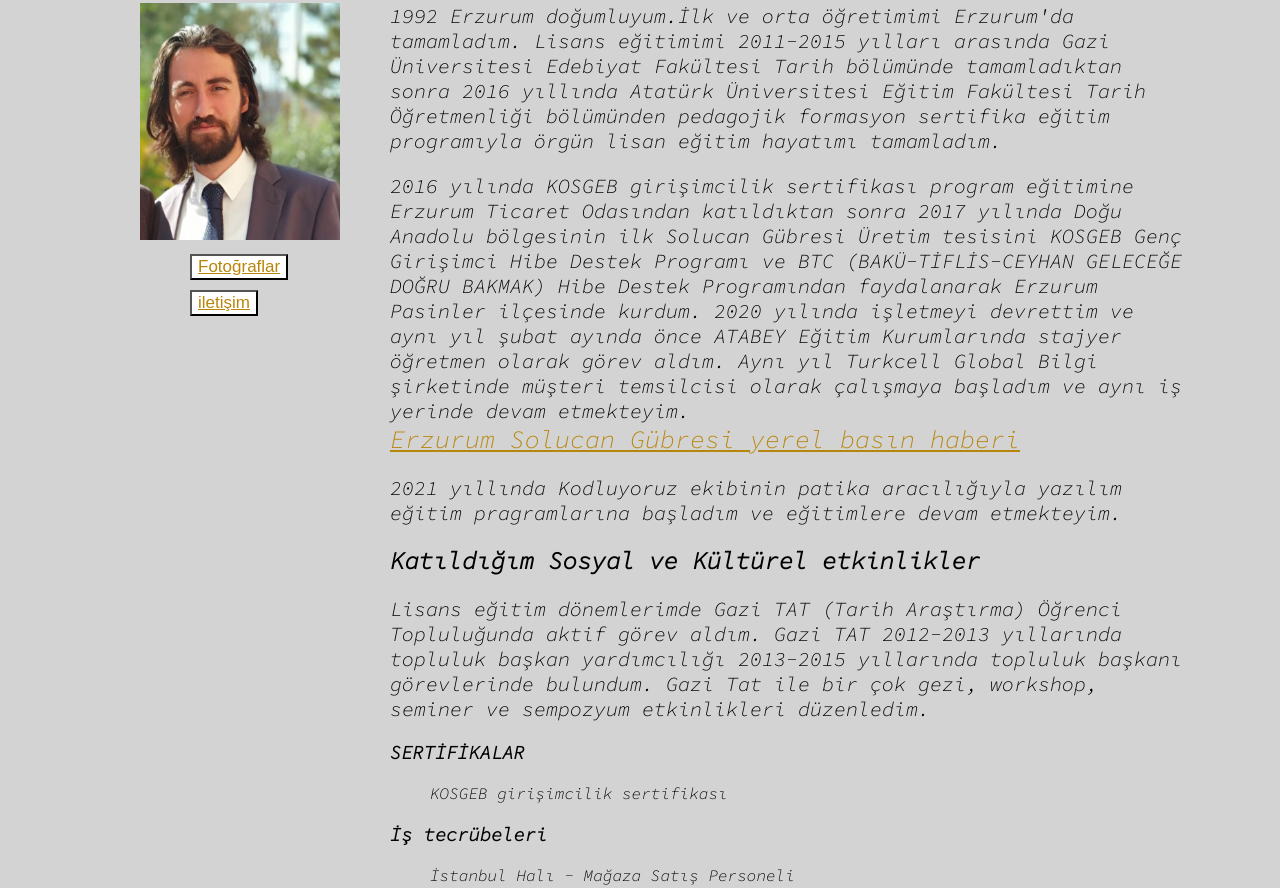
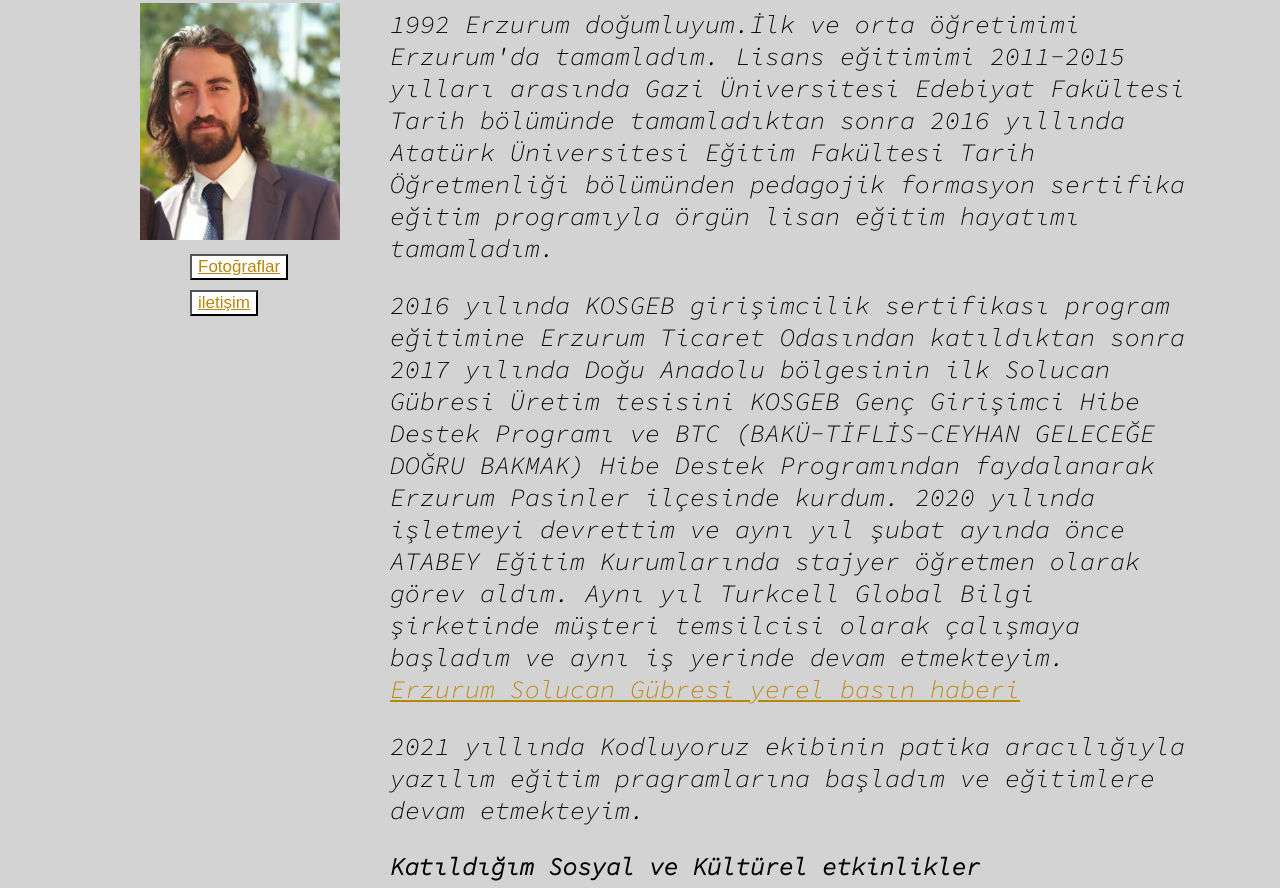
Before and after one commit to omersahin9225/kodluy-ruzhtmlb-l-msonu2, a plain HTML site: page index.html in a window 1280 px wide. Shown: the part 202-1090 px from the top of the page. Drawn offline with Linux system fonts and the light colour scheme; a web font is replaced by a local one.

Commit message:
font size düzenlendi

```diff
--- a/css/omer.css
+++ b/css/omer.css
@@ -4,7 +4,7 @@ body {
 
 }
 p{
-    font-size: 20px;
+    font-size: 25px;
 }
 
 a{
@@ -80,3 +80,6 @@ h1 h2 h3{
     border-style: none;
 
 }
+ul{
+    font-size: 20px;
+}
```
